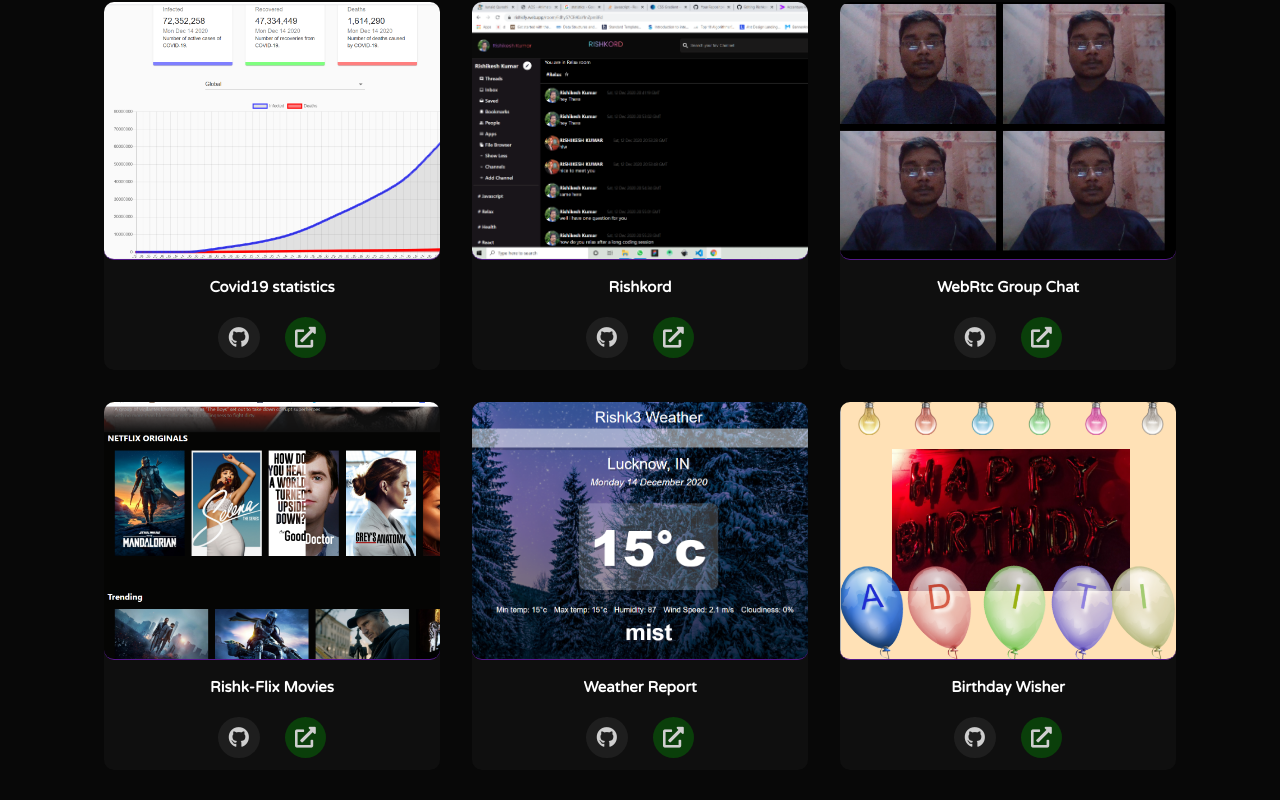
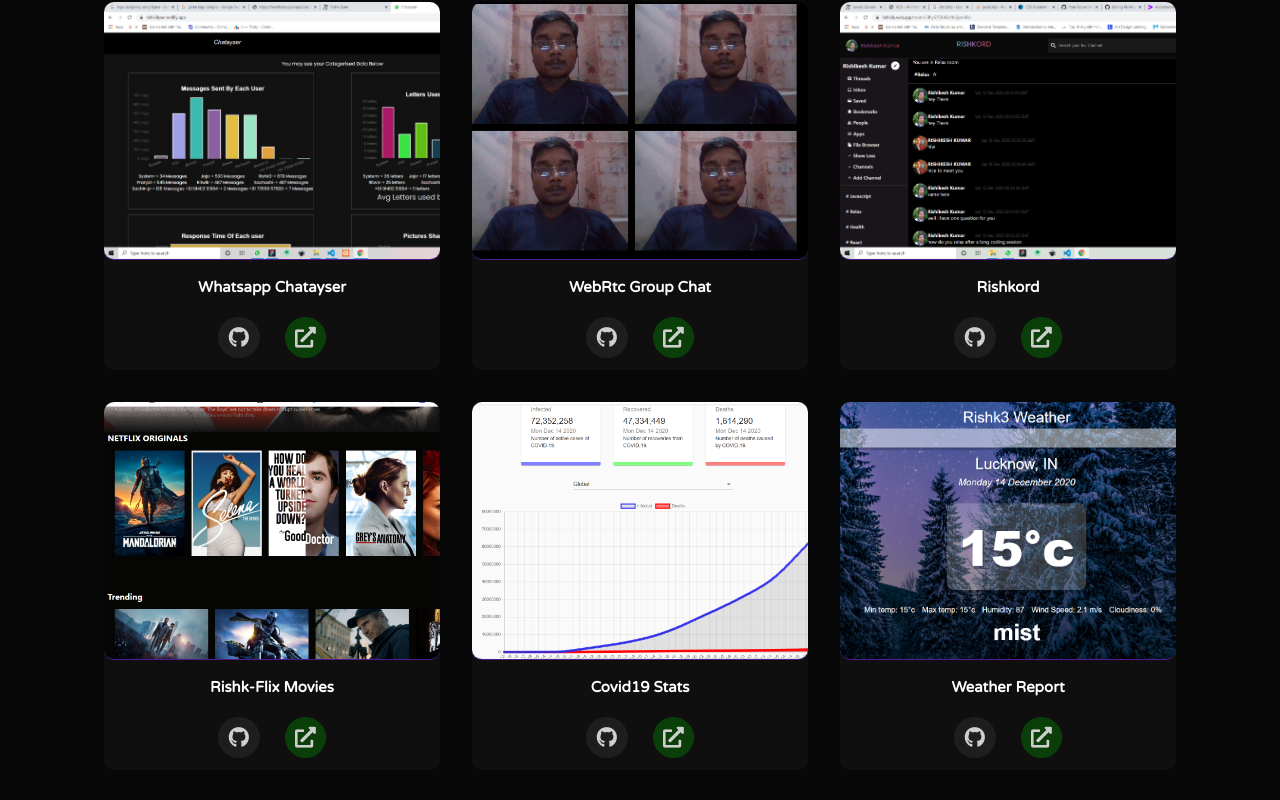
Before and after one commit to Rishk3/Rishkzone, a React (Create React App) app: page / in a window 1280 px wide. Shown: the part 1965-2765 px from the top of the page. Built offline with nearby package versions, Linux system fonts and the light colour scheme; the HTML template or start-up script is replaced by a standard one; a web font is replaced by a local one.

Commit message:
updatd projects

```diff
--- a/src/components/Portfolio.js
+++ b/src/components/Portfolio.js
@@ -1,6 +1,7 @@
-import React from "react"
-import "./../index.css"
-import { motion } from "framer-motion"
+import React from "react";
+import "./../index.css";
+import { motion } from "framer-motion";
+import { myprojects } from "../data/projectsData";
 
 const boxVariants = {
   hover: {
@@ -9,53 +10,31 @@
       type: "spring",
     },
   },
-}
+};
 
-const Portfolio = () => {
-  return (
-    <section
-    data-aos="zoom-in"
-    data-aos-easing="linear"
-    data-aos-duration="2000"
-      className="portfolio-container"
-      name="portfolio"
-      id="portfolio"
-    >
-      <h1 className="heading text-gradient">Projects I have Built</h1>
-      <div className="projects-container">
-        {/* Project 1 - Corona Tracker */}
+function NumberList(props) {
+  const listItems = myprojects.map((project) => (
     <motion.div
       className="projects"
       variants={boxVariants}
       whileHover="hover"
+      key={project.id}
     >
-          <a
-            rel="noopener noreferrer"
-            target="_blank"
-            href="https://musing-leavitt-d95e9a.netlify.app/"
-          >
-            <div className="project-images" id="covid_stat"></div>
+      <a rel="noopener noreferrer" target="_blank" href={project.liveLink}>
+        <div className="project-images" id={project.id}></div>
       </a>
 
       <div className="project-links">
         <div className="text">
-              <h3>Covid19 statistics</h3>
+          <h3>{project.title}</h3>
         </div>
         <div className="icons">
-              <a
-                rel="noopener noreferrer"
-                target="_blank"
-                href="https://github.com/Rishk3/covid19_stats"
-              >
+          <a rel="noopener noreferrer" target="_blank" href={project.gitLink}>
             <i className="fab fa-github" title="github repo" id="github">
               {" "}
             </i>
           </a>
-              <a
-                rel="noopener noreferrer"
-                href="https://musing-leavitt-d95e9a.netlify.app/"
-                target="_blank"
-              >
+          <a rel="noopener noreferrer" href={project.liveLink} target="_blank">
             {" "}
             <i
               className="fas fa-external-link-alt"
@@ -66,236 +45,35 @@
         </div>
       </div>
     </motion.div>
-
-        {/* Project 2 - Shoe Store */}
-        <motion.div
-          variants={boxVariants}
-          whileHover="hover"
-          className="projects"
-        >
-          <a
-            rel="noopener noreferrer"
-            target="_blank"
-            href="https://rishkify.web.app/"
-          >
-            <div className="project-images" id="rishkord"></div>
-          </a>
-
-          <div className="project-links">
-            <div className="text">
-              <h3>Rishkord</h3>
-            </div>
-            <div className="icons">
-              <a
-                rel="noopener noreferrer"
-                target="_blank"
-                href="https://github.com/Rishk3/Rishkord"
-              >
-                <i className="fab fa-github" title="github repo" id="github">
-                  {" "}
-                </i>
-              </a>
-              <a
-                rel="noopener noreferrer"
-                href="https://rishkify.web.app/"
-                target="_blank"
+  ));
+  return (
+    <section
+      data-aos="zoom-in"
+      className="portfolio-container"
+      name="portfolio"
+      id="portfolio"
     >
       {" "}
-                <i
-                  className="fas fa-external-link-alt"
-                  title="live preview"
-                  id="live"
-                ></i>
-              </a>
-            </div>
-          </div>
-        </motion.div>
-
-        {/* Project 3 - Quiz App */}
-        <motion.div
-          variants={boxVariants}
-          whileHover="hover"
-          className="projects"
-        >
-          <a
-            rel="noopener noreferrer"
-            target="_blank"
-            onClick={()=>{
-              alert("This is a private Repo you can only watch it working Live, Thanks!")
-            }}
-            href="https://morning-brushlands-28304.herokuapp.com"
-          >
-            <div className="project-images" id="webrtc"></div>
-          </a>
-          <div className="project-links">
-            <div className="text">
-              <h3>WebRtc Group Chat</h3>
-            </div>
-            <div className="icons">
-              <a
-                rel="noopener noreferrer"
-                target="_blank"
-                href="https://github.com/Rishk3"
-
-              >
-                <i className="fab fa-github" title="github repo" id="github">
-                  {" "}
-                </i>
-              </a>
-              <a
-                rel="noopener noreferrer"
-                href="https://morning-brushlands-28304.herokuapp.com"
-                target="_blank"
-              >
-                {" "}
-                <i
-                  className="fas fa-external-link-alt"
-                  title="live preview"
-                  id="live"
-                ></i>
-              </a>
-            </div>
-          </div>
-        </motion.div>
-
-        {/* Project 4 - Explore matiari */}
-        <motion.div
-          variants={boxVariants}
-          whileHover="hover"
-          className="projects"
-        >
-          <a
-            rel="noopener noreferrer"
-            target="_blank"
-            href="https://rishk3-flix3.netlify.app"
-          >
-            <div className="project-images" id="rishkFlix"></div>
-          </a>
-          <div className="project-links">
-            <div className="text">
-              <h3>Rishk-Flix Movies</h3>
-            </div>
-            <div className="icons">
-              <a
-                rel="noopener noreferrer"
-                target="_blank"
-                href="https://github.com/Rishk3/Rishk-Flix-Movies"
-              >
-                <i className="fab fa-github" title="github repo" id="github">
-                  {" "}
-                </i>
-              </a>
-              <a
-                rel="noopener noreferrer"
-                href="https://rishk3-flix3.netlify.app"
-                target="_blank"
-              >
-                {" "}
-                <i
-                  className="fas fa-external-link-alt"
-                  title="live preview"
-                  id="live"
-                ></i>
-              </a>
-            </div>
-          </div>
-        </motion.div>
-
-        {/* Project 5 - Expense Tracker */}
-        <motion.div
-          variants={boxVariants}
-          whileHover="hover"
-          className="projects"
-        >
-          <a
-            rel="noopener noreferrer"
-            target="_blank"
-            href="https://serene-noyce-360752.netlify.app/"
-          >
-            <div className="project-images" id="weather"></div>
-          </a>
-          <div className="project-links">
-            <div className="text">
-              <h3>Weather Report</h3>
-            </div>
-            <div className="icons">
-              <a
-                rel="noopener noreferrer"
-                target="_blank"
-                href="https://github.com/Rishk3/react-weather-report"
-              >
-                <i className="fab fa-github" title="github repo" id="github">
-                  {" "}
-                </i>
-              </a>
-              <a
-                rel="noopener noreferrer"
-                href="https://serene-noyce-360752.netlify.app/"
-                target="_blank"
-              >
-                {" "}
-                <i
-                  className="fas fa-external-link-alt"
-                  title="live preview"
-                  id="live"
-                ></i>
-              </a>
-            </div>
-          </div>
-        </motion.div>
-        {/* prokect 6 */}
-        <motion.div
-          variants={boxVariants}
-          whileHover="hover"
-          className="projects"
-        >
-          <a
-            rel="noopener noreferrer"
-            target="_blank"
-            href="https://youthful-aryabhata-c56703.netlify.app/"
-          >
-            <div className="project-images" id="bdayWisher" ></div>
-          </a>
-          <div className="project-links">
-            <div className="text">
-              <h3>Birthday Wisher</h3>
-            </div>
-            <div className="icons">
-              <a
-                rel="noopener noreferrer"
-                target="_blank"
-                href="https://github.com/Rishk3/Rishk3_birthday_msg"
-              >
-                <i className="fab fa-github" title="github repo" id="github">
-                  {" "}
-                </i>
-              </a>
-              <a
-                rel="noopener noreferrer"
-                href="https://youthful-aryabhata-c56703.netlify.app/"
-                target="_blank"
-              >
-                {" "}
-                <i
-                  className="fas fa-external-link-alt"
-                  title="live preview"
-                  id="live"
-                ></i>
-              </a>
-            </div>
-          </div>
-        </motion.div>
-      </div>
+      <h1 className="heading text-gradient">Projects I have Built</h1>
+      <div className="flex">{listItems}</div>
       <a
         rel="noopener noreferrer"
         target="_blank"
         href="https://github.com/Rishk3"
         className="button-link"
       >
-        <button className="button">More Projects ?</button>
+        <button className="button">Want to See some More Projects ?</button>
       </a>
     </section>
-  )
+  );
 }
 
-export default Portfolio
+const Portfolio = () => {
+  return (
+    <>
+      <NumberList />
+    </>
+  );
+};
+
+export default Portfolio;
--- /dev/null
+++ b/src/data/projectsData.js
@@ -0,0 +1,45 @@
+export const myprojects = [
+  {
+    id: "whatsappLyser",
+    title: "Whatsapp Chatayser",
+    liveLink: "https://rishk3lyser.netlify.app/",
+    gitLink: "https://github.com/Rishk3/Chit_Chat",
+  },
+  {
+    id: "webrtc",
+    title: "WebRtc Group Chat",
+    liveLink: "https://morning-brushlands-28304.herokuapp.com",
+    gitLink: "https://github.com/Rishk3",
+  },
+
+  {
+    id: "rishkord",
+    title: "Rishkord",
+    liveLink: "https://rishkify.web.app/",
+    gitLink: "https://github.com/Rishk3/Rishkord",
+  },
+  {
+    id: "rishkFlix",
+    title: "Rishk-Flix Movies",
+    liveLink: "https://rishk3-flix3.netlify.app",
+    gitLink: "https://github.com/Rishk3/Rishk-Flix-Movies",
+  },
+  {
+    id: "covid_stat",
+    title: "Covid19 Stats",
+    liveLink: "https://musing-leavitt-d95e9a.netlify.app/",
+    gitLink: "https://github.com/Rishk3/covid19_stats",
+  },
+  {
+    id: "weather",
+    title: "Weather Report",
+    liveLink: "https://serene-noyce-360752.netlify.app/",
+    gitLink: "https://github.com/Rishk3/react-weather-report",
+  },
+  {
+    id: "bdayWisher",
+    title: "BirthDay Wisher",
+    liveLink: "https://youthful-aryabhata-c56703.netlify.app/",
+    gitLink: "https://github.com/Rishk3/Rishk3_birthday_msg",
+  },
+];
--- a/src/index.css
+++ b/src/index.css
@@ -427,8 +427,18 @@
   background-repeat: no-repeat;
   object-fit: contain;
 }
+.flex {
+  display: flex;
+  flex-wrap: wrap;
+  justify-content: center;
+}
 #bdayWisher {
   background-image: url("./images/bday.png");
+  background-size: cover;
+  background-repeat: no-repeat;
+}
+#whatsappLyser {
+  background-image: url("./images/whatsdata.png");
   background-size: cover;
   background-repeat: no-repeat;
 }
@@ -520,6 +530,12 @@
 }
 #problem {
   background-image: url("./images/certificates/problem_solving.png");
+  background-size: cover;
+  object-fit: contain;
+  background-repeat: no-repeat;
+}
+#resumeImg {
+  background-image: url("./images/resume_img.png");
   background-size: cover;
   object-fit: contain;
   background-repeat: no-repeat;
```
Also changed, not shown: src/components/Nav.js (+28 -11 lines), src/components/Resume.js (+42 -13 lines), src/images/resume_img.png (added), src/images/whatsdata.png (added). Lines whose indentation alone changed are shown as unchanged.
